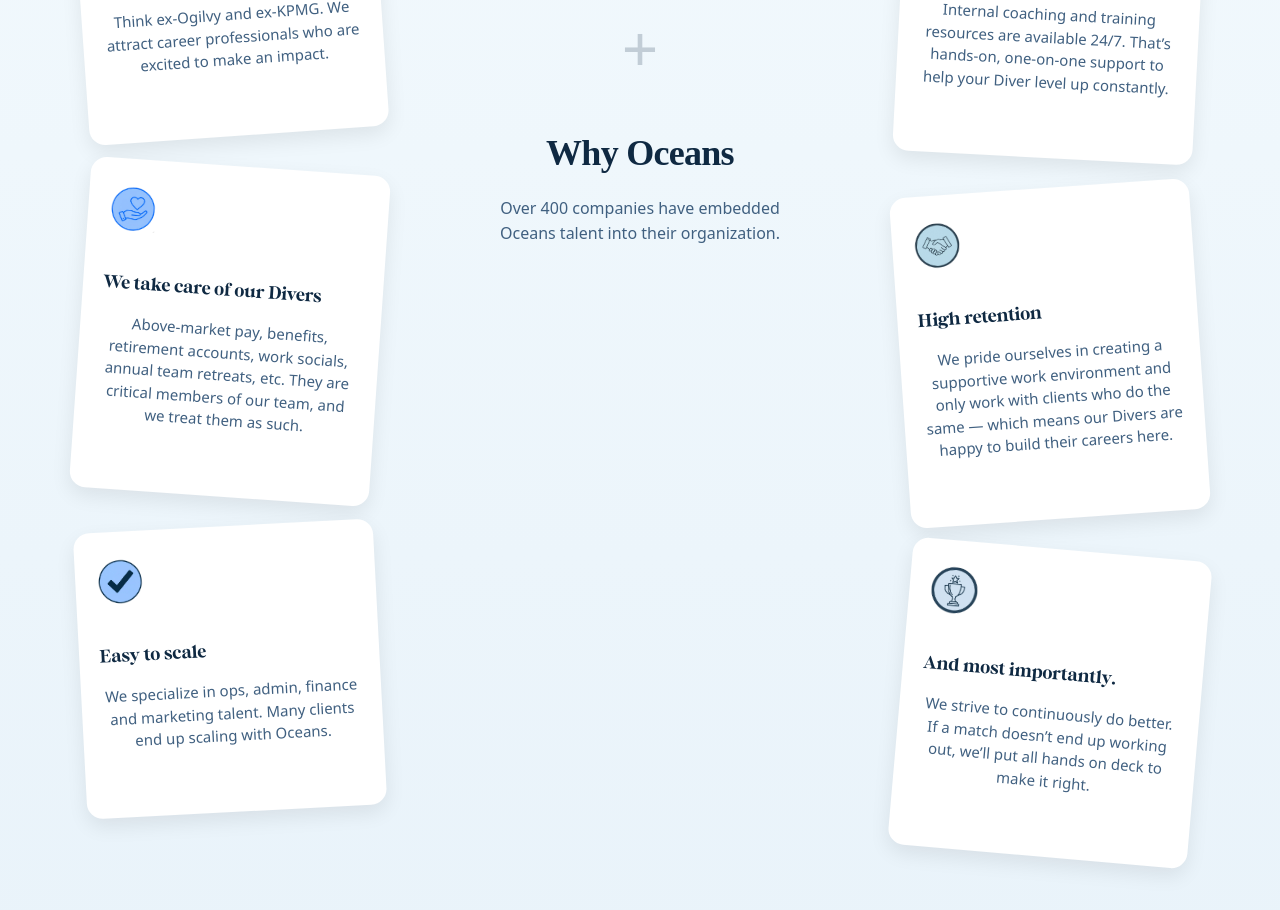
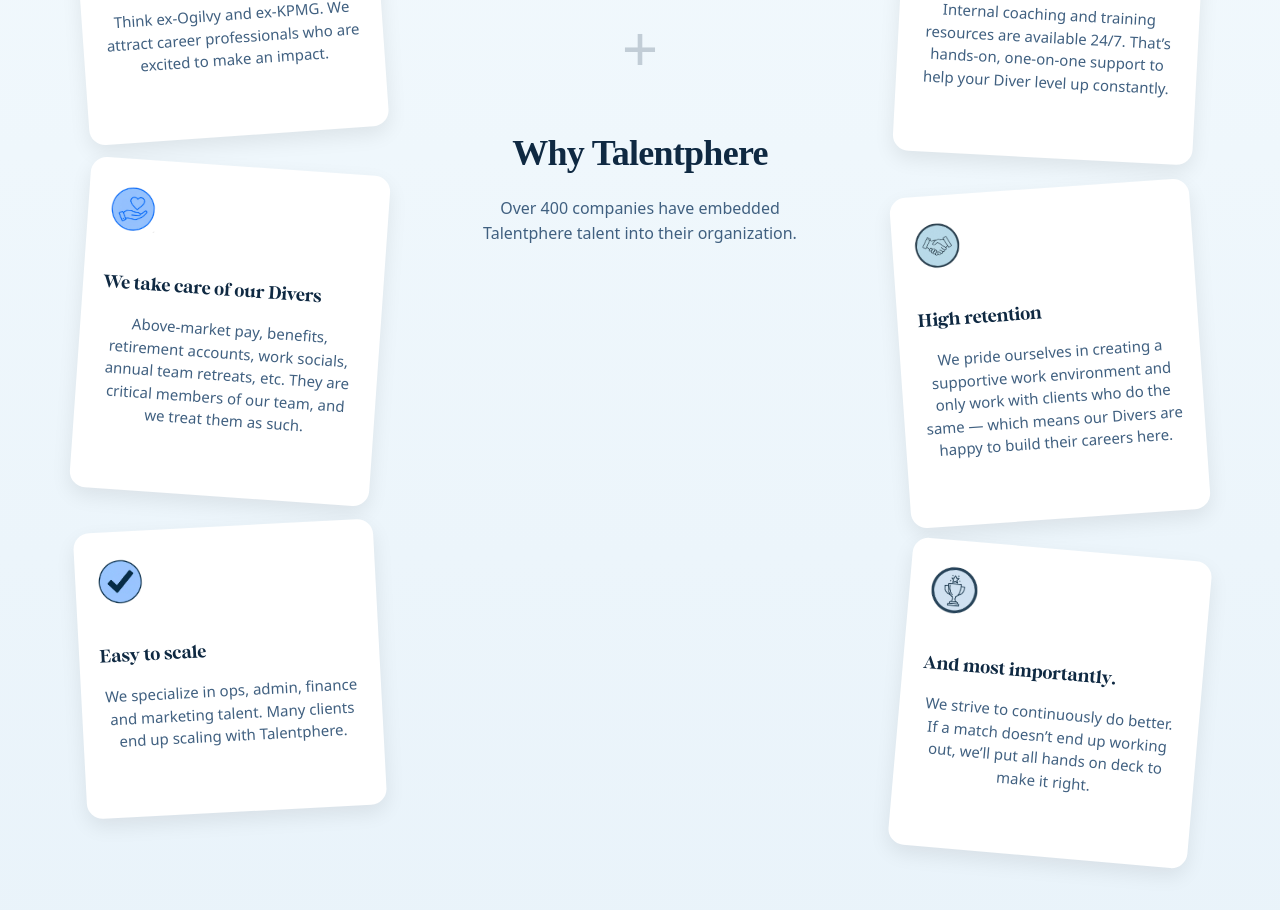
Before and after one commit to IsuruLakmal2000/talentphiere, a React (Vite) app: page / in a window 1280 px wide. Shown: the part 1540-2450 px from the top of the page. Built offline with nearby package versions, Linux system fonts and the light colour scheme.

Commit message:
rename oceans to talenphiere

```diff
--- a/src/components/HomeReview/HomeReview.tsx
+++ b/src/components/HomeReview/HomeReview.tsx
@@ -26,7 +26,7 @@
     description:
       "Cheers Health is a $15M/year business. Their CEO had become overwhelmed by his inbox and needed to remove the bottleneck.",
     review:
-      "The Oceans team helped us regain focus on core strategy by integrating support talent who are proactive and adaptable.",
+      "The Talentphere team helped us regain focus on core strategy by integrating support talent who are proactive and adaptable.",
     name: "John Roberts",
     role: "Cheers Health",
     image: "/images/john.png",
@@ -36,7 +36,7 @@
     description:
       "MXA is a fast-growing, remote-first company. Their account managers were over-capacity managing new and existing business.",
     review:
-      "Partnering with Oceans made scaling smooth — we onboarded skilled professionals without losing company culture.",
+      "Partnering with Talentphere made scaling smooth — we onboarded skilled professionals without losing company culture.",
     name: "Sarah Kim",
     role: "MXA",
     image: "/images/sarah.png",
@@ -46,7 +46,7 @@
     description:
       "Dan ran a successful consulting company by himself, for 5 years. Then he had a baby, and thus began the path to delegation.",
     review:
-      "Working with Oceans gave me the flexibility to focus on family and business growth simultaneously. A true game-changer!",
+      "Working with Talentphere gave me the flexibility to focus on family and business growth simultaneously. A true game-changer!",
     name: "Dan Pearson",
     role: "Independent Consultant",
     image: "/images/dan.png",
--- a/src/components/WhyChoose/whychoose.tsx
+++ b/src/components/WhyChoose/whychoose.tsx
@@ -24,7 +24,7 @@
   },
   {
     title: "Easy to scale",
-    text: "We specialize in ops, admin, finance and marketing talent. Many clients end up scaling with Oceans.",
+    text: "We specialize in ops, admin, finance and marketing talent. Many clients end up scaling with Talentphere.",
     icon: easy,
     rotate: -3,
   },
@@ -75,9 +75,9 @@
         {/* Center text */}
         <div className="home-why-center">
           <div className="home-plus-icon">+</div>
-          <h2>Why Oceans</h2>
+          <h2>Why Talentphere</h2>
           <p>
-            Over 400 companies have embedded Oceans talent into their
+            Over 400 companies have embedded Talentphere talent into their
             organization.
           </p>
         </div>
```
